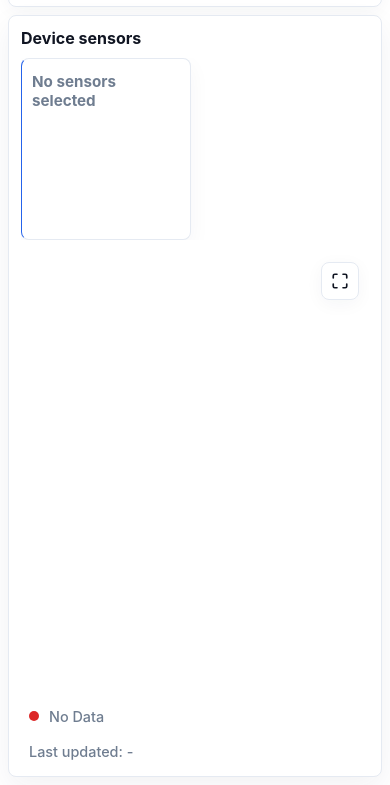
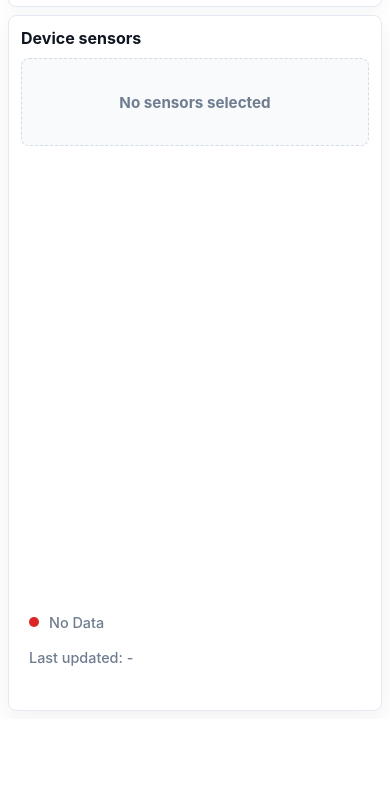
Before and after one commit to DrA1ex/co2-temp-monitor, a website with bundled scripts: page web/index.html in a window 390 px wide. Shown: the part 125-910 px from the top of the page. After the commit the page ends 844 px from the top, so only its background shows below. Built offline with nearby package versions, Linux system fonts and the light colour scheme; no server answers.

Commit message:
Fix states for: loading / no sensors / no data

```diff
--- a/web/app.css
+++ b/web/app.css
@@ -433,11 +433,16 @@ main.container {
 }
 
 .placeholder-card {
-    min-height: 70px;
+    min-height: 72px;
     justify-content: center;
+    grid-column: 1 / -1;
+    border: 1px dashed var(--line-strong);
+    background: var(--surface-soft);
     color: var(--muted);
     font-size: 0.95rem;
     font-weight: 750;
+    box-shadow: none;
+    text-align: center;
 }
 
 .chart-card {
@@ -534,6 +539,8 @@ canvas#chart {
     color: var(--muted);
     font-size: 1rem;
     font-weight: 750;
+    padding: 16px;
+    text-align: center;
 }
 
 .chart-footer {
@@ -881,7 +888,7 @@ canvas#chart {
 }
 
 @media (max-width: 900px) and (orientation: landscape) {
-    .chart-fullscreen-btn {
+    .chart-card.has-data .chart-fullscreen-btn {
         display: inline-flex;
     }
 
@@ -1098,8 +1105,18 @@ canvas#chart {
         height: clamp(320px, 54dvh, 520px);
     }
 
-    .chart-fullscreen-btn {
+    .chart-card.has-data .chart-fullscreen-btn {
         display: inline-flex;
+    }
+
+    .placeholder-card {
+        grid-column: 1 / -1;
+        min-height: 88px;
+        justify-content: center;
+        padding: 16px;
+        background: var(--surface-soft);
+        box-shadow: none;
+        text-align: center;
     }
 
     .chart-card:fullscreen {
--- a/web/index.js
+++ b/web/index.js
@@ -49,6 +49,8 @@ const {
     dataStateTextEl,
     chartFullscreenBtn,
 } = ui;
+
+const chartCardEl = document.querySelector('.chart-card');
 
 periodEl.addEventListener('change', () => {
     syncPeriodLabel();
@@ -344,6 +346,10 @@ function renderSensorSummary(apiData) {
     });
 }
 
+function renderSensorLoading() {
+    sensorSummaryEl.innerHTML = `<div class="sensor-card placeholder-card">Loading sensors...</div>`;
+}
+
 // === Chart Drawing ===
 function drawChart(apiData, suggestedMin, suggestedMax) {
     const chartData = transformData(apiData);
@@ -527,6 +533,8 @@ function applyStateFromHash() {
 // === Main Refresh Logic ===
 async function refresh() {
     const params = buildQueryFromControls();
+    chartCardEl?.classList.remove('has-data');
+    renderSensorLoading();
     showLoading('Loading data…');
     try {
         const response = await fetch(`/data?${params.toString()}`);
@@ -554,6 +562,21 @@ async function refresh() {
             .map(sel => apiData.find(d => d.config.key === sel.key))
             .filter(Boolean);
 
+        if (!orderedData.length) {
+            chartTitleEl.textContent = 'No sensors selected';
+            metaLineEl.textContent = `Period: ${periodEl.value} · Points: ${lengthEl.value} · Sensors: 0`;
+            if (chartInstance) {
+                chartInstance.destroy();
+                chartInstance = null;
+            }
+            noDataEl.style.display = 'flex';
+            renderSensorSummary([]);
+            lastUpdatedEl.textContent = 'Last updated: -';
+            updateDataState(null);
+            chartCardEl?.classList.remove('has-data');
+            return;
+        }
+
         const minA = selectedSensors.map(s => parseFloat(s.min) || undefined);
         const maxA = selectedSensors.map(s => parseFloat(s.max) || undefined);
 
@@ -569,6 +592,7 @@ async function refresh() {
 
         renderSensorSummary(orderedData);
         drawChart(orderedData, minA, maxA);
+        chartCardEl?.classList.add('has-data');
     } catch (error) {
         console.error('Data load error', error);
         chartTitleEl.textContent = 'Error loading data';
@@ -576,6 +600,7 @@ async function refresh() {
         renderSensorSummary([]);
         lastUpdatedEl.textContent = 'Last updated: -';
         updateDataState(null);
+        chartCardEl?.classList.remove('has-data');
         if (chartInstance) {
             chartInstance.destroy();
             chartInstance = null;
```
